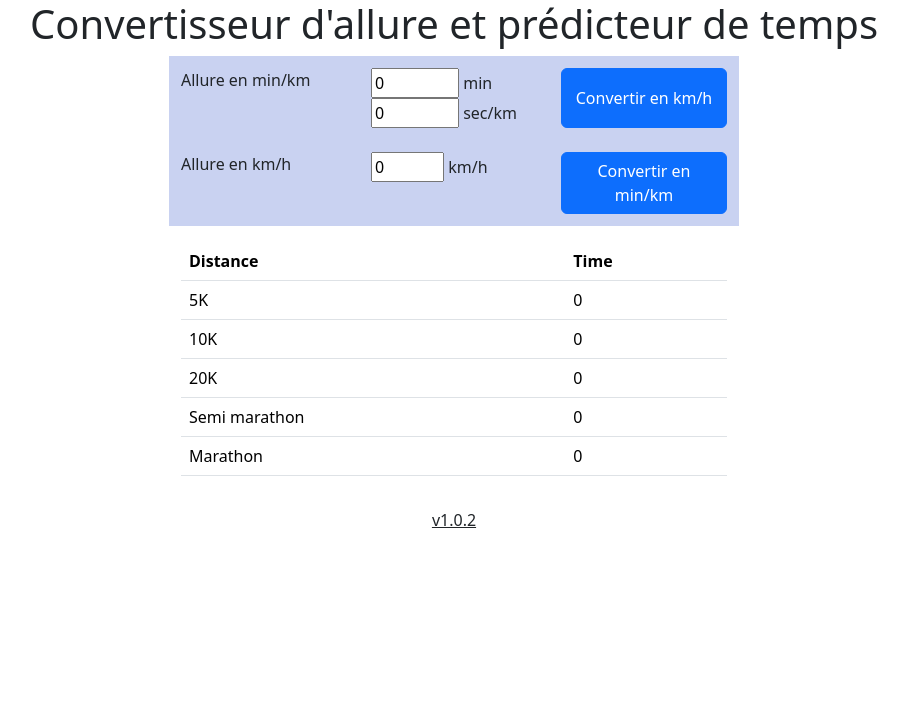
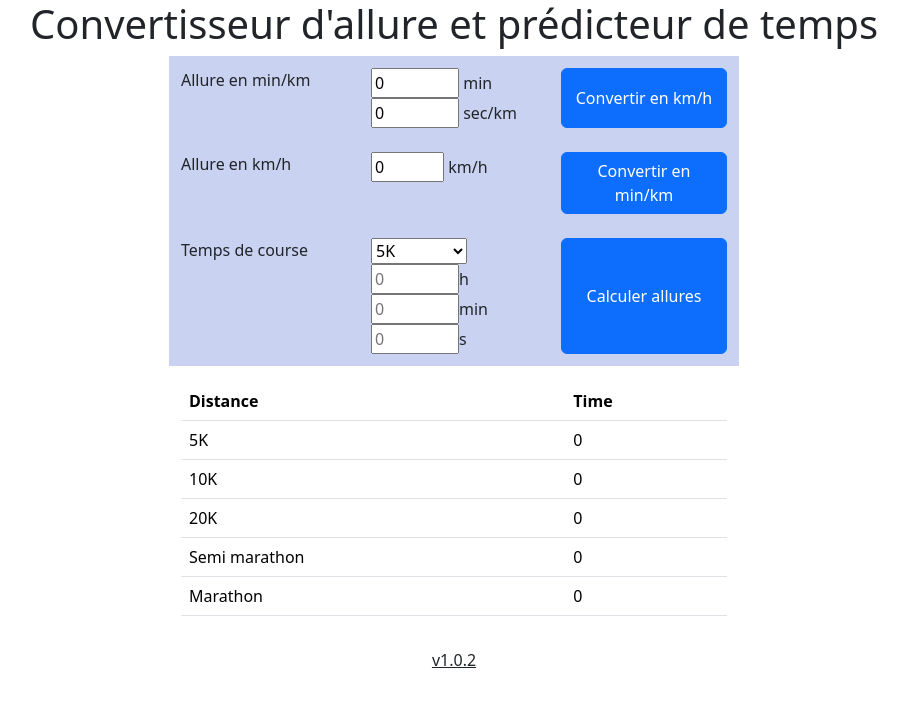
Before and after one commit to mmarquet/paceconverter, a Flask app: page / in a window 1280 px wide. Shown: the top 707 px of the page, without its empty margins (186-1094 px from the left). Run offline with Flask 3, Linux system fonts and the light colour scheme; some libraries are stand-ins or nearby versions.

Commit message:
feat: add race time to pace conversion

```diff
--- a/app.py
+++ b/app.py
@@ -73,6 +73,24 @@ class PaceConverter:
 
         return results
 
+    @staticmethod
+    def race_time_to_pace(race_distance: str, hours: int, minutes: int, seconds: int) -> Tuple[int, int]:
+        """Convert race time to pace per km."""
+        if race_distance not in RACE_DISTANCES:
+            return 0, 0
+
+        distance_km = RACE_DISTANCES[race_distance]
+        total_race_seconds = hours * 3600 + minutes * 60 + seconds
+
+        if total_race_seconds <= 0 or distance_km <= 0:
+            return 0, 0
+
+        seconds_per_km = total_race_seconds / distance_km
+        pace_minutes = int(seconds_per_km // 60)
+        pace_seconds = int(seconds_per_km % 60)
+
+        return pace_minutes, pace_seconds
+
 class InputValidator:
     """Input validation utilities."""
 
@@ -111,6 +129,28 @@ class InputValidator:
         except (ValueError, TypeError, InvalidOperation):
             return False, None, "Invalid input: please enter a valid number"
 
+    @staticmethod
+    def validate_race_time_input(hours_str: str, minutes_str: str, seconds_str: str) -> Tuple[bool, Optional[Tuple[int, int, int]], str]:
+        """Validate and convert race time input."""
+        try:
+            hours = int(hours_str or "0")
+            minutes = int(minutes_str or "0")
+            seconds = int(seconds_str or "0")
+
+            if hours < 0 or minutes < 0 or seconds < 0:
+                return False, None, "Time values must be non-negative"
+            if minutes >= 60 or seconds >= 60:
+                return False, None, "Minutes and seconds must be less than 60"
+            if hours > 12:
+                return False, None, "Race time seems unreasonably long (>12 hours)"
+            if hours == 0 and minutes == 0 and seconds == 0:
+                return False, None, "Please enter a valid race time"
+
+            return True, (hours, minutes, seconds), ""
+
+        except (ValueError, TypeError):
+            return False, None, "Invalid input: please enter valid numbers"
+
 @app.route("/", methods=['GET', 'POST'])
 def index():
     """Main route handling pace conversions."""
@@ -120,7 +160,9 @@ def index():
         return render_template('mainpage.html',
                              minutes=0, seconds=0, pace=0,
                              fivek=0, tenk=0, twentyk=0,
-                             half=0, marathon=0, o=0)
+                             half=0, marathon=0, o=0,
+                             race_distance='', race_hours=0,
+                             race_minutes=0, race_seconds=0)
 
     # POST request handling
     logger.info(f"POST request with form data: {dict(request.form)}")
@@ -130,6 +172,8 @@ def index():
             return _handle_pace_to_speed_conversion()
         elif 'converttominperkm' in request.form:
             return _handle_speed_to_pace_conversion()
+        elif 'convertfromracetime' in request.form:
+            return _handle_race_time_conversion()
         else:
             logger.warning("Unknown form action in POST request")
             return render_template('mainpage.html',
@@ -170,7 +214,9 @@ def _handle_pace_to_speed_conversion():
                          minutes=minutes, seconds=seconds, pace=f"{speed:.2f}",
                          fivek=race_times['fivek'], tenk=race_times['tenk'],
                          twentyk=race_times['twentyk'], half=race_times['half'],
-                         marathon=race_times['marathon'], o=race_times['custom'])
+                         marathon=race_times['marathon'], o=race_times['custom'],
+                         race_distance='', race_hours=0,
+                         race_minutes=0, race_seconds=0)
 
 def _handle_speed_to_pace_conversion():
     """Handle conversion from speed (km/h) to pace (min/km)."""
@@ -195,7 +241,49 @@ def _handle_speed_to_pace_conversion():
                          minutes=minutes, seconds=seconds, pace=speed_str,
                          fivek=race_times['fivek'], tenk=race_times['tenk'],
                          twentyk=race_times['twentyk'], half=race_times['half'],
-                         marathon=race_times['marathon'], o=race_times['custom'])
+                         marathon=race_times['marathon'], o=race_times['custom'],
+                         race_distance='', race_hours=0,
+                         race_minutes=0, race_seconds=0)
+
+def _handle_race_time_conversion():
+    """Handle conversion from race time to pace and other race times."""
+    race_distance = request.form.get('race_distance', '')
+    hours_str = request.form.get('race_hours', '0')
+    minutes_str = request.form.get('race_minutes', '0')
+    seconds_str = request.form.get('race_seconds', '0')
+
+    if race_distance not in RACE_DISTANCES:
+        logger.warning(f"Invalid race distance: {race_distance}")
+        return render_template('mainpage.html',
+                             minutes=0, seconds=0, pace=0,
+                             fivek=0, tenk=0, twentyk=0,
+                             half=0, marathon=0, o=0,
+                             error="Please select a valid race distance")
+
+    is_valid, time_data, error_msg = InputValidator.validate_race_time_input(hours_str, minutes_str, seconds_str)
+
+    if not is_valid:
+        logger.warning(f"Invalid race time input: {error_msg}")
+        return render_template('mainpage.html',
+                             minutes=0, seconds=0, pace=0,
+                             fivek=0, tenk=0, twentyk=0,
+                             half=0, marathon=0, o=0,
+                             error=error_msg)
+
+    hours, minutes_race, seconds_race = time_data
+    pace_minutes, pace_seconds = PaceConverter.race_time_to_pace(race_distance, hours, minutes_race, seconds_race)
+    speed = PaceConverter.minutes_per_km_to_km_per_hour(pace_minutes, pace_seconds)
+    race_times = PaceConverter.calculate_race_times(pace_minutes, pace_seconds)
+
+    logger.info(f"Converted {race_distance} time {hours}:{minutes_race:02d}:{seconds_race:02d} to pace {pace_minutes}:{pace_seconds:02d}")
+
+    return render_template('mainpage.html',
+                         minutes=pace_minutes, seconds=pace_seconds, pace=f"{speed:.2f}",
+                         fivek=race_times['fivek'], tenk=race_times['tenk'],
+                         twentyk=race_times['twentyk'], half=race_times['half'],
+                         marathon=race_times['marathon'], o=race_times['custom'],
+                         race_distance=race_distance, race_hours=hours,
+                         race_minutes=minutes_race, race_seconds=seconds_race)
 
 @app.route('/js/<path:path>')
 def send_js(path):
--- a/templates/mainpage.html
+++ b/templates/mainpage.html
@@ -44,6 +44,27 @@
                 </div>
                 <div class="col-2 themed-grid-col d-grid gap-2">
                     <button type="submit" class="btn btn-primary" id="converttominperkm" name="converttominperkm" value="converttominperkm">Convertir en min/km</button>
+                </div>
+            </div>
+            <div class="row">
+                <div class="col-3"></div>
+                <div class="col-2 themed-grid-col">
+                    <label>Temps de course</label>
+                </div>
+                <div class="col-2 themed-grid-col">
+                    <select name="race_distance" id="race_distance">
+                        <option value="fivek" {% if race_distance == 'fivek' %}selected{% endif %}>5K</option>
+                        <option value="tenk" {% if race_distance == 'tenk' %}selected{% endif %}>10K</option>
+                        <option value="twentyk" {% if race_distance == 'twentyk' %}selected{% endif %}>20K</option>
+                        <option value="half" {% if race_distance == 'half' %}selected{% endif %}>Semi</option>
+                        <option value="marathon" {% if race_distance == 'marathon' %}selected{% endif %}>Marathon</option>
+                    </select>
+                    <input type="number" size="1" min="0" max="12" name="race_hours" value="{{ race_hours if race_hours > 0 else '' }}" placeholder="0"/>h
+                    <input type="number" size="2" min="0" max="59" name="race_minutes" value="{{ race_minutes if race_minutes > 0 else '' }}" placeholder="0"/>min
+                    <input type="number" size="2" min="0" max="59" name="race_seconds" value="{{ race_seconds if race_seconds > 0 else '' }}" placeholder="0"/>s
+                </div>
+                <div class="col-2 themed-grid-col d-grid gap-2">
+                    <button type="submit" class="btn btn-primary" id="convertfromracetime" name="convertfromracetime" value="convertfromracetime">Calculer allures</button>
                 </div>
             </div>
         </form>
```
